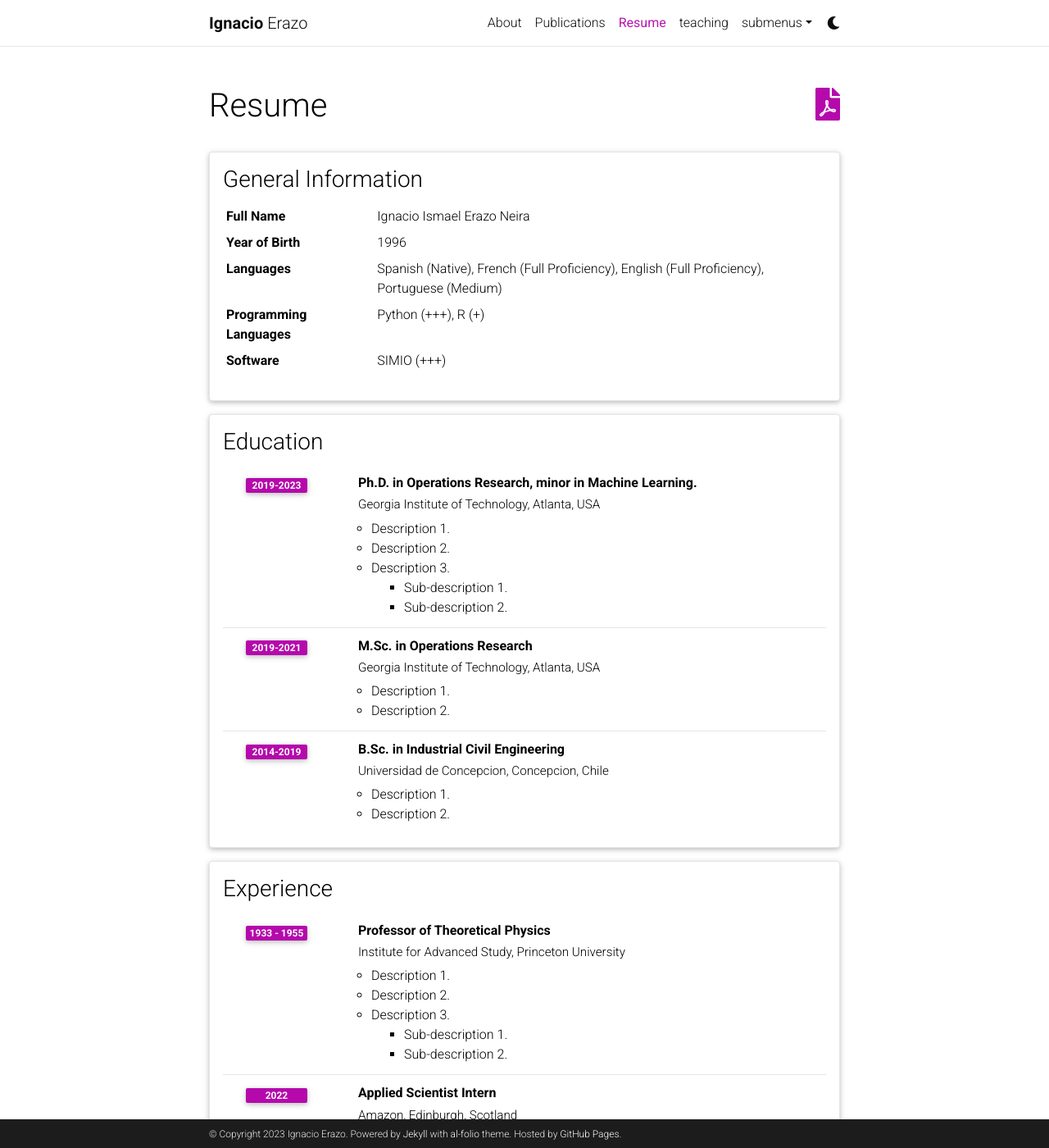
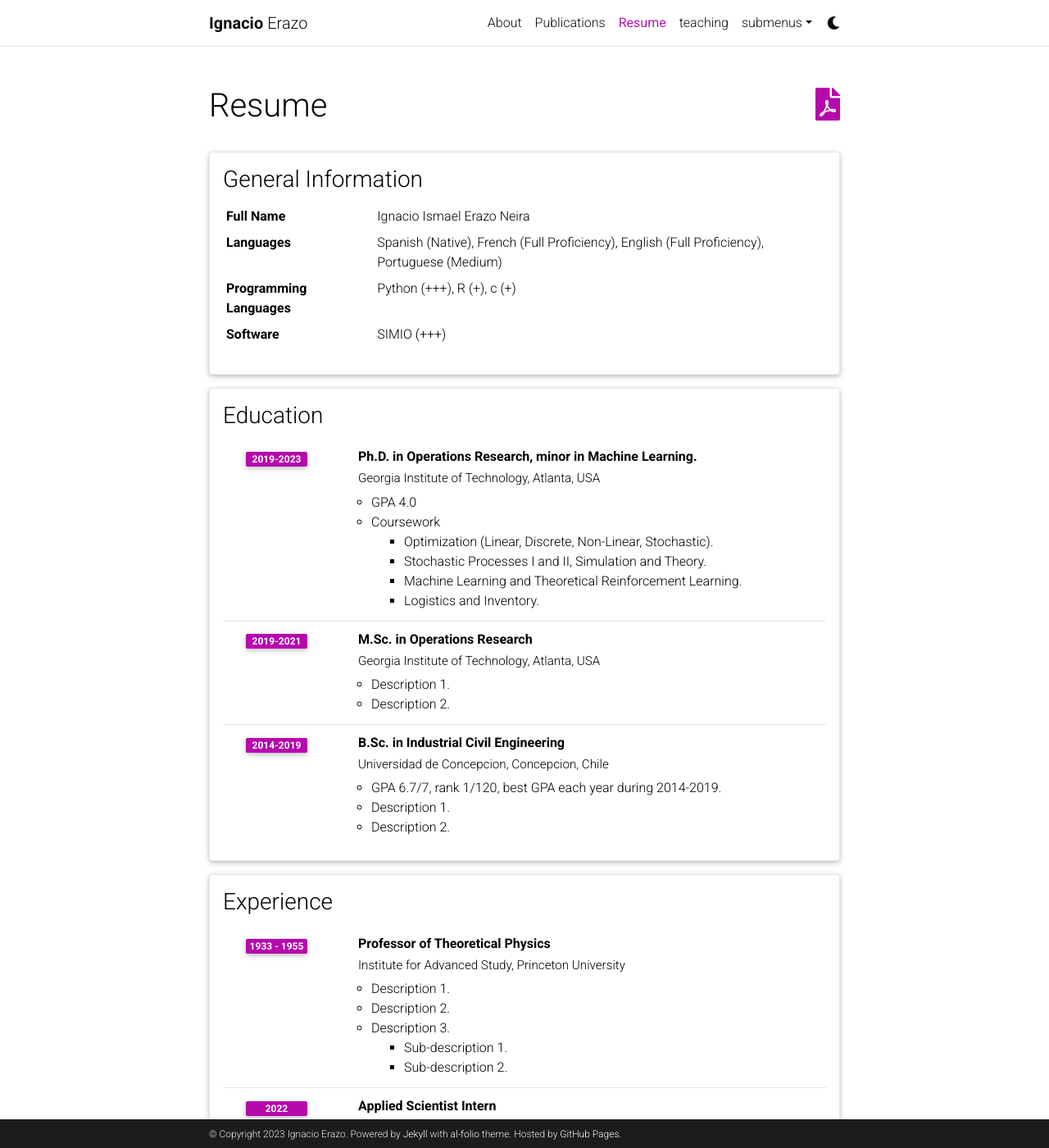
Before and after one commit to ierazo/ierazo.github.io, a Jekyll site: the page built from _pages/resume.md, in a window 1280 px wide and 1400 px high. Shown: the whole window at 82% size. Built offline with Jekyll 4.4.1, drawn with Linux system fonts in a browser that asks for light colours; comment, search, counter and statistics services are not loaded; a style sheet for code colours, icons or effects is not loaded.

Commit message:
modifications to resume

```diff
--- a/_data/cv.yml
+++ b/_data/cv.yml
@@ -3,12 +3,10 @@
   contents:
     - name: Full Name
       value: Ignacio Ismael Erazo Neira
-    - name: Year of Birth
-      value: 1996
     - name: Languages
       value: Spanish (Native), French (Full Proficiency), English (Full Proficiency), Portuguese (Medium)
     - name: Programming Languages
-      value: Python (+++), R (+)
+      value: Python (+++), R (+), c (+)
     - name: Software
       value: SIMIO (+++)
 
@@ -16,15 +14,16 @@
   type: time_table
   contents:
     - title: Ph.D. in Operations Research, minor in Machine Learning.
-      institution: Georgia Institute of Technology, Atlanta, USA
+      institution: <a ref="https://www.isye.gatech.edu/">Georgia Institute of Technology, Atlanta, USA </a>
       year: 2019-2023
       description:
-        - Description 1.
-        - Description 2.
-        - title: Description 3.
+        - GPA 4.0
+        - title: Coursework
           contents:
-            - Sub-description 1.
-            - Sub-description 2.
+            - Optimization (Linear, Discrete, Non-Linear, Stochastic).
+            - Stochastic Processes I and II, Simulation and Theory.
+            - Machine Learning and Theoretical Reinforcement Learning.
+            - Logistics and Inventory.
     - title: M.Sc. in Operations Research
       institution: Georgia Institute of Technology, Atlanta, USA
       year: 2019-2021
@@ -35,6 +34,7 @@
       institution: Universidad de Concepcion, Concepcion, Chile
       year: 2014-2019
       description:
+        - GPA 6.7/7, rank 1/120, best GPA each year during 2014-2019.
         - Description 1.
         - Description 2.
 
```
